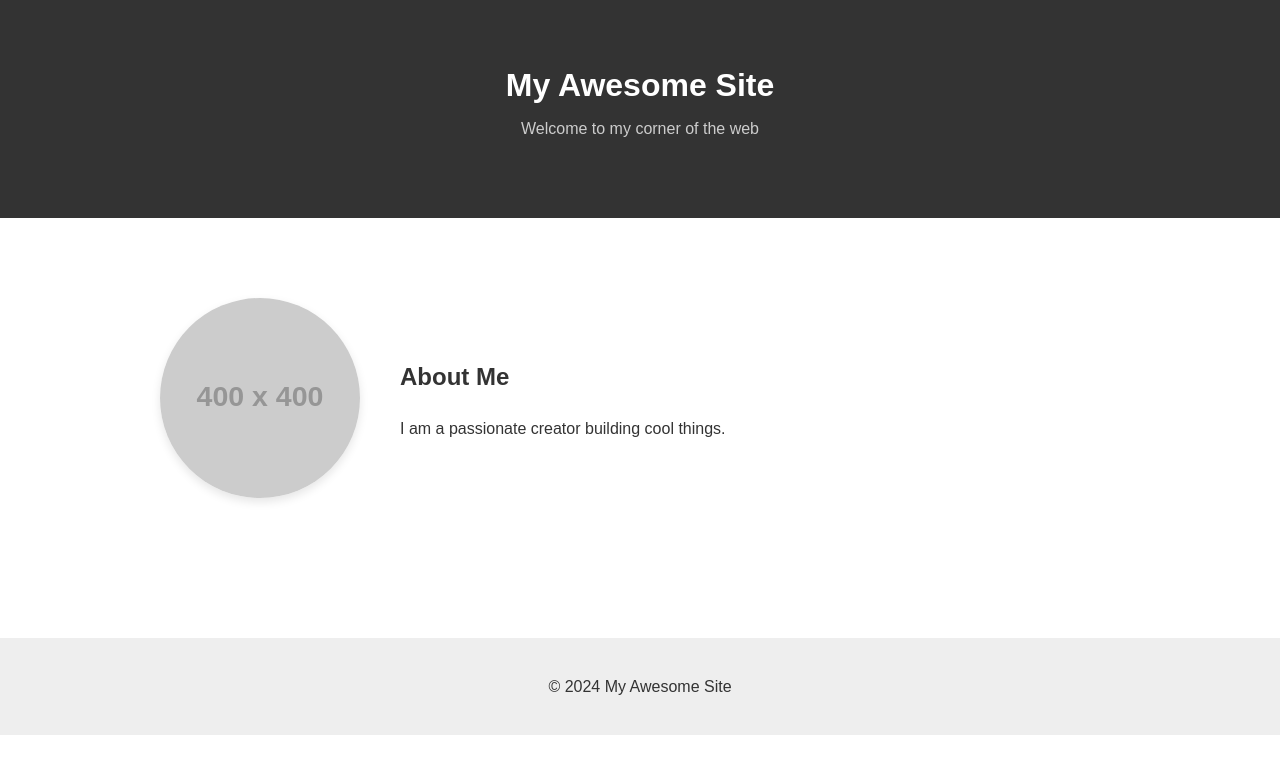
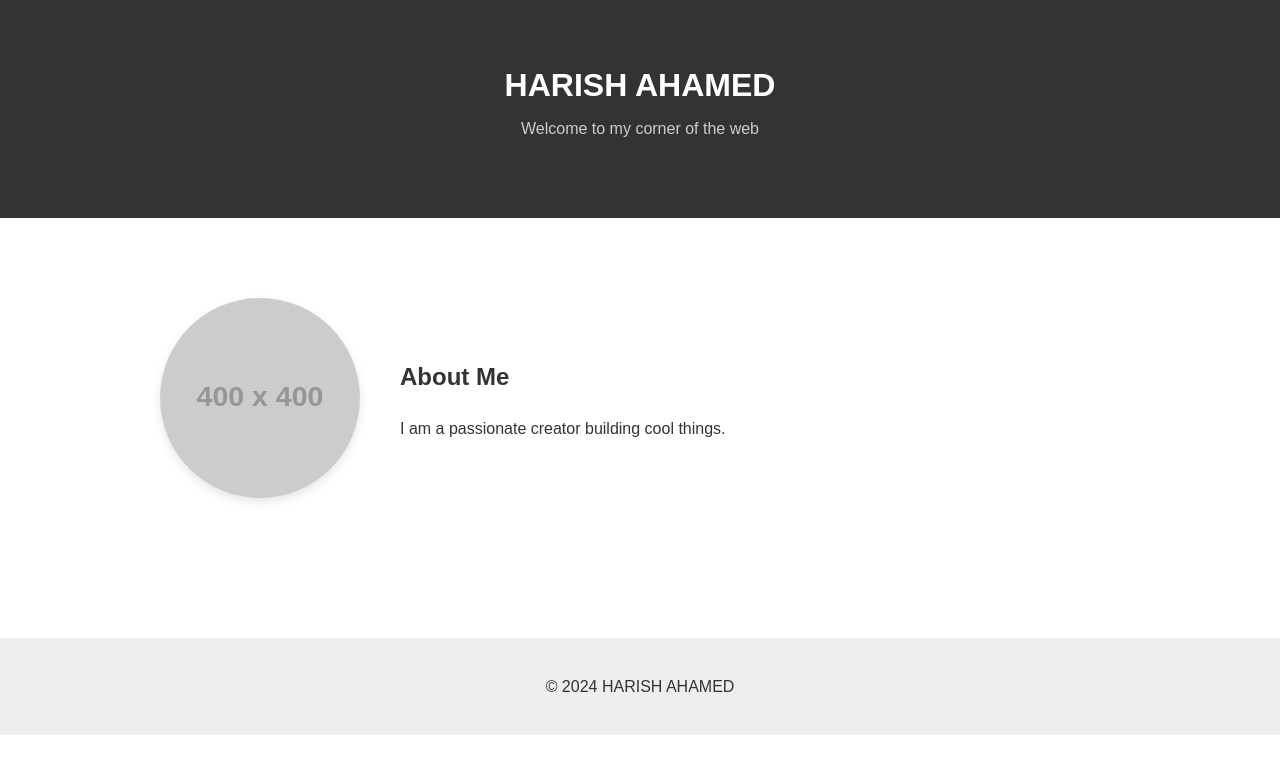
Before and after one commit to HARISH-AHAMED/my-portfolio, a plain HTML site: page index.html in a window 1280 px wide. Drawn offline with Linux system fonts and the light colour scheme; placeholder pictures from the web are drawn by us.

Commit message:
Deploy from MiniSite Builder

```diff
--- a/index.html
+++ b/index.html
@@ -4,14 +4,14 @@
 <head>
     <meta charset="UTF-8">
     <meta name="viewport" content="width=device-width, initial-scale=1.0">
-    <title>My Awesome Site</title>
+    <title>HARISH AHAMED</title>
     <link rel="stylesheet" href="style.css">
 </head>
 
 <body>
     <header>
         <div class="container">
-            <h1>My Awesome Site</h1>
+            <h1>HARISH AHAMED</h1>
             <p class="subtitle">Welcome to my corner of the web</p>
         </div>
     </header>
@@ -31,7 +31,7 @@
     </main>
 
     <footer>
-        <p>&copy; 2024 My Awesome Site</p>
+        <p>&copy; 2024 HARISH AHAMED</p>
     </footer>
 </body>
 
```
